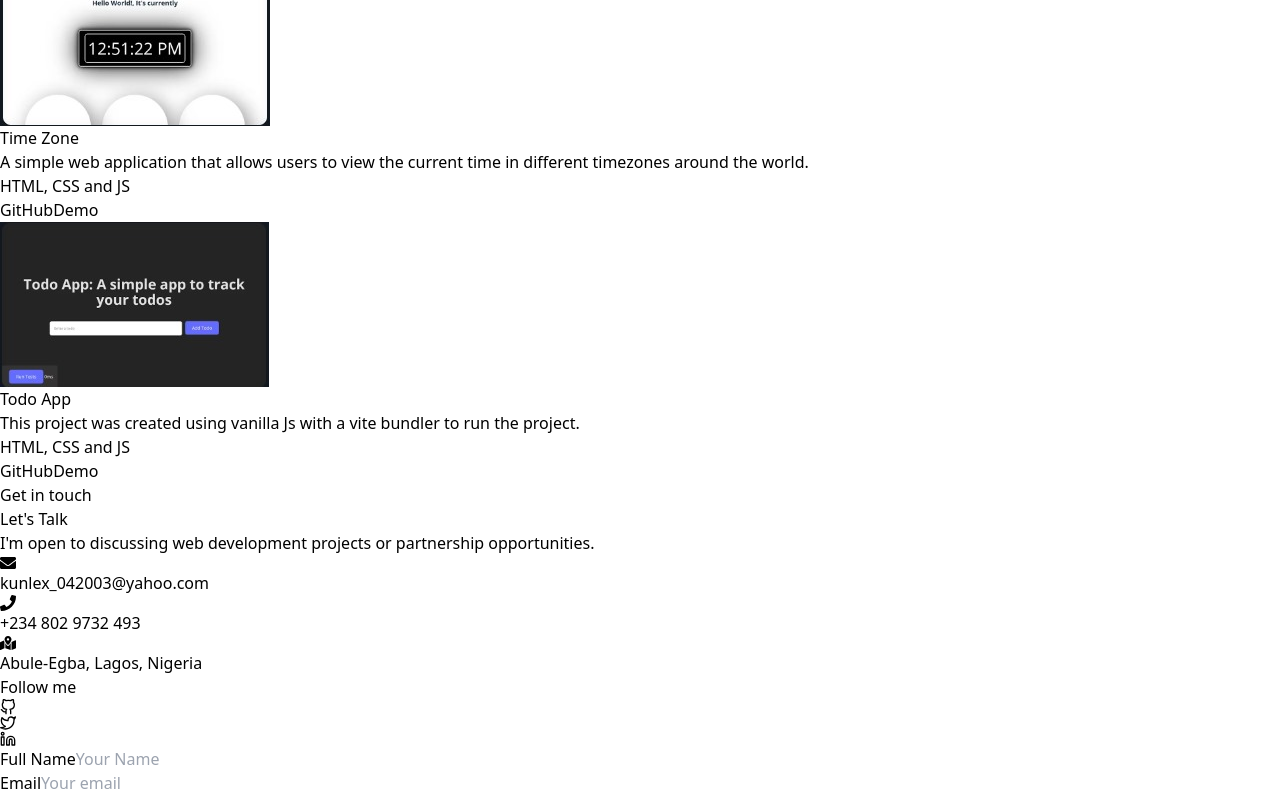
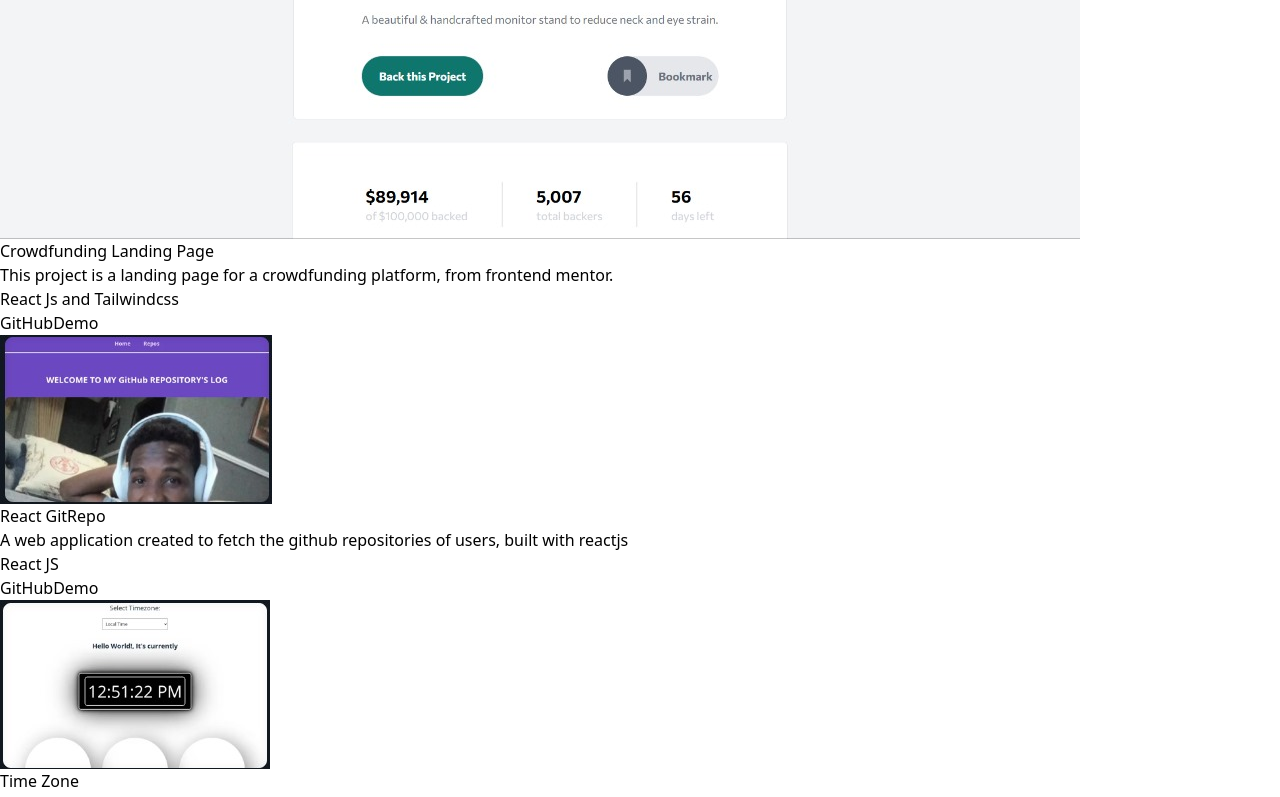
Before and after one commit to kaylezy/Olakunle_Hassan-Portfolio, a React (Vite) app: page / in a window 1280 px wide. Shown: the part 4651-5448 px from the top of the page. Built offline with nearby package versions, Linux system fonts and the light colour scheme.

Commit message:
updated my project section

```diff
--- a/src/components/Projects/Projects.jsx
+++ b/src/components/Projects/Projects.jsx
@@ -3,7 +3,7 @@ import UrlShortening from "../../assets/UrlShorteningApp.jpg";
 import GitRepoVue from "../../assets/GitRepoVue.jpg";
 import GitRepoReact from "../../assets/GitRepoReact.jpg";
 import TimeZone from "../../assets/TimeZoneConverter.jpg";
-import TodoApp from "../../assets/TodoApp.jpg";
+import Crowdfunding from "../../assets/crowdfund.jpg";
 import { motion } from "framer-motion";
 
 const projects = [
@@ -29,6 +29,16 @@ const projects = [
   },
   {
     id: 3,
+    name: "Crowdfunding Landing Page",
+    description:
+      "This project is a landing page for a crowdfunding platform, from frontend mentor.",
+    technologies: "React Js and Tailwindcss",
+    image: Crowdfunding,
+    github: "https://github.com/kaylezy/crowdfunding",
+    demo: "https://crowdfunding-lyart-beta.vercel.app/",
+  },
+  {
+    id: 4,
     name: "React GitRepo",
     description:
       "A web application created to fetch the github repositories of users, built with reactjs",
@@ -38,7 +48,7 @@ const projects = [
     demo: "https://github-repo-api-fetch.netlify.app/",
   },
   {
-    id: 4,
+    id: 5,
     name: "Time Zone",
     description:
       "A simple web application that allows users to view the current time in different timezones around the world.",
@@ -46,16 +56,6 @@ const projects = [
     image: TimeZone,
     github: "https://github.com/kaylezy/time-zone",
     demo: "https://time-zone-conversion.netlify.app/",
-  },
-  {
-    id: 5,
-    name: "Todo App",
-    description:
-      "This project was created using vanilla Js with a vite bundler to run the project.",
-    technologies: "HTML, CSS and JS",
-    image: TodoApp,
-    github: "https://github.com/kaylezy/my-todo-app",
-    demo: "https://my-todo-app-kay.netlify.app/",
   },
 ];
 
```
Also changed, not shown: src/assets/crowdfund.jpg (added).
